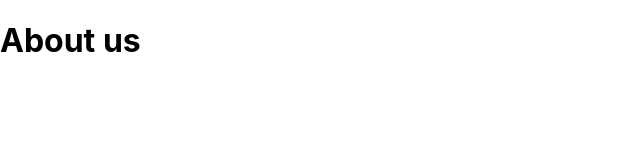
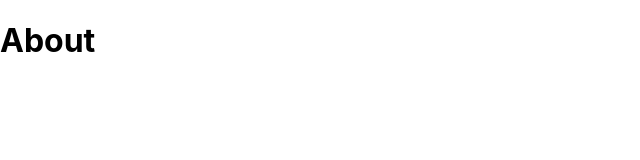
Before and after one commit to codinggita/like_minds, a React (Create React App) app in the folder frontend/: page /about in a window 1280 px wide. Shown: the top 160 px of the page, without its empty margins (0-640 px from the left). Built offline with nearby package versions, Linux system fonts and the light colour scheme.

Commit message:
commiting some changes to check the netlify continuous deployment

```diff
--- a/frontend/src/html/Home/About.jsx
+++ b/frontend/src/html/Home/About.jsx
@@ -3,7 +3,7 @@ import React from 'react'
 export default function About() {
   return (
     <h1><b>
-      About us</b>
+      About </b>
     </h1>
   )
 };
```
